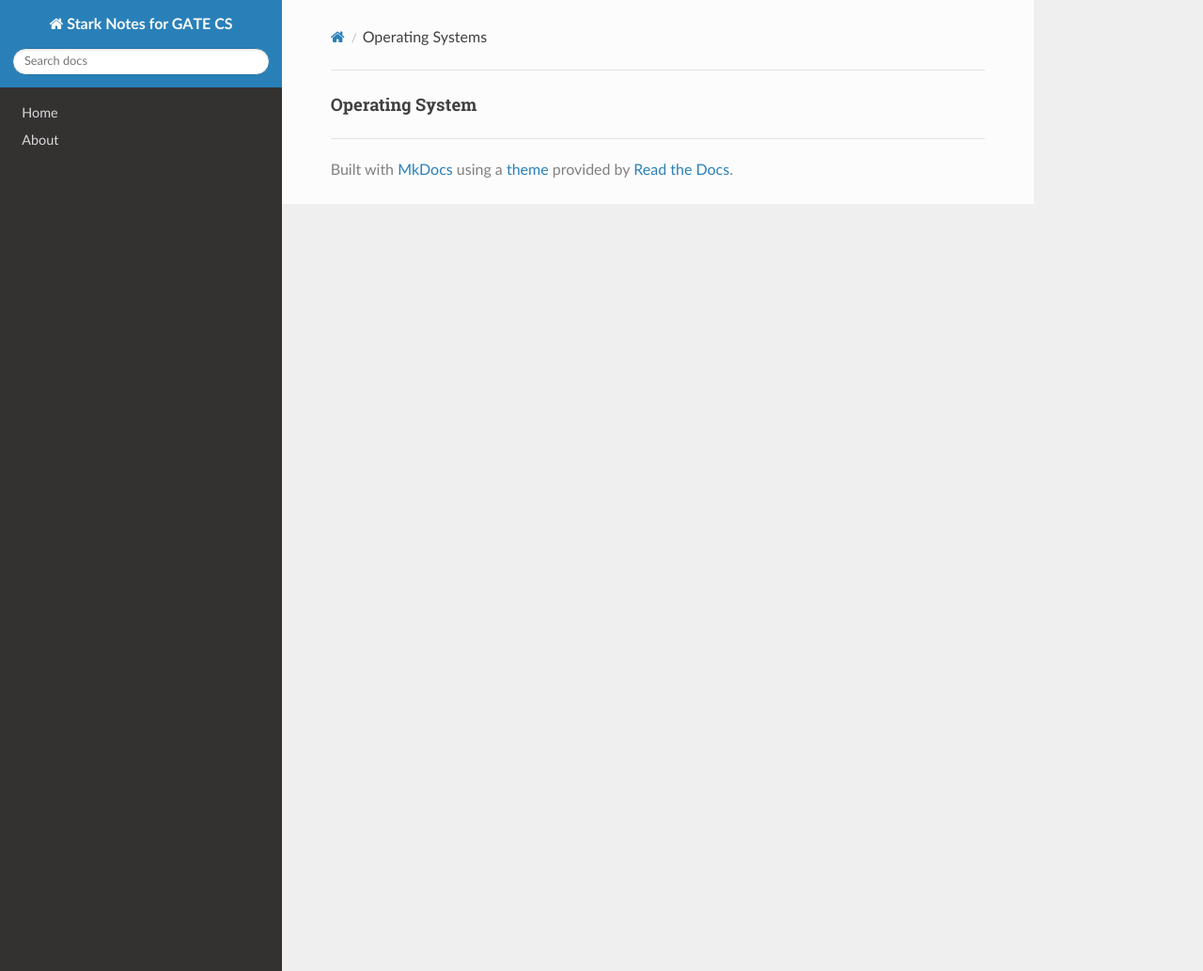
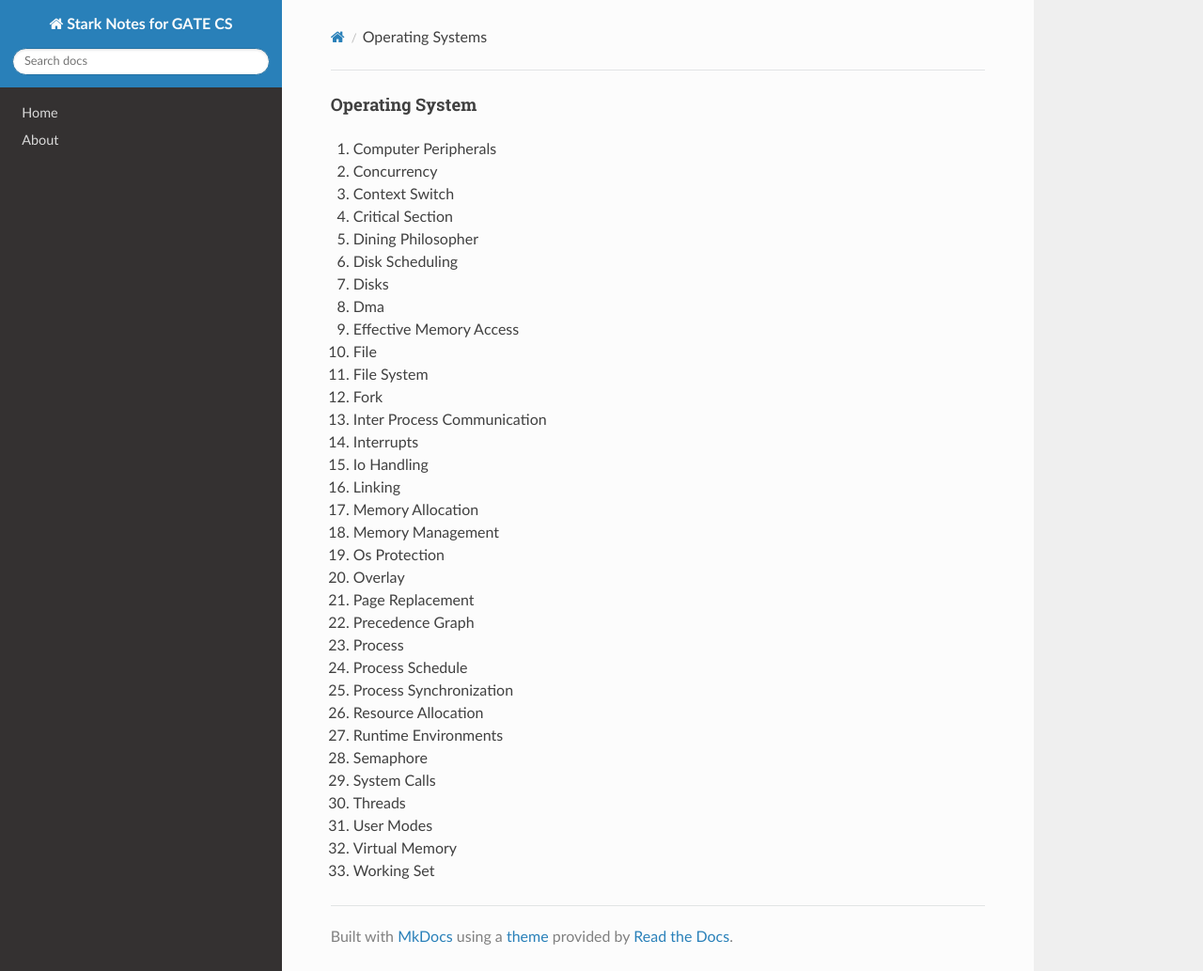
Before and after one commit to Bharathbrothers/stark-notes, an MkDocs documentation site: the page built from docs/Operating-Systems.md, in a window 1280 px wide and 1033 px high. Shown: the whole window at 94% size. Built offline with MkDocs 1.6.1, drawn with Linux system fonts in a browser that asks for light colours; nearby versions of some CDN libraries.

Commit message:
Update Operating-Systems.md

```diff
--- a/docs/Operating-Systems.md
+++ b/docs/Operating-Systems.md
@@ -1 +1,35 @@
 #### Operating System
+
+1. Computer Peripherals
+2. Concurrency
+3. Context Switch
+4. Critical Section
+5. Dining Philosopher
+6. Disk Scheduling
+7. Disks
+8. Dma
+9. Effective Memory Access
+10. File
+11. File System
+12. Fork
+13. Inter Process Communication
+14. Interrupts
+15. Io Handling
+16. Linking
+17. Memory Allocation
+18. Memory Management
+19. Os Protection
+20. Overlay
+21. Page Replacement
+22. Precedence Graph
+23. Process
+24. Process Schedule
+25. Process Synchronization
+26. Resource Allocation
+27. Runtime Environments
+28. Semaphore
+29. System Calls
+30. Threads
+31. User Modes
+32. Virtual Memory
+33. Working Set
```
